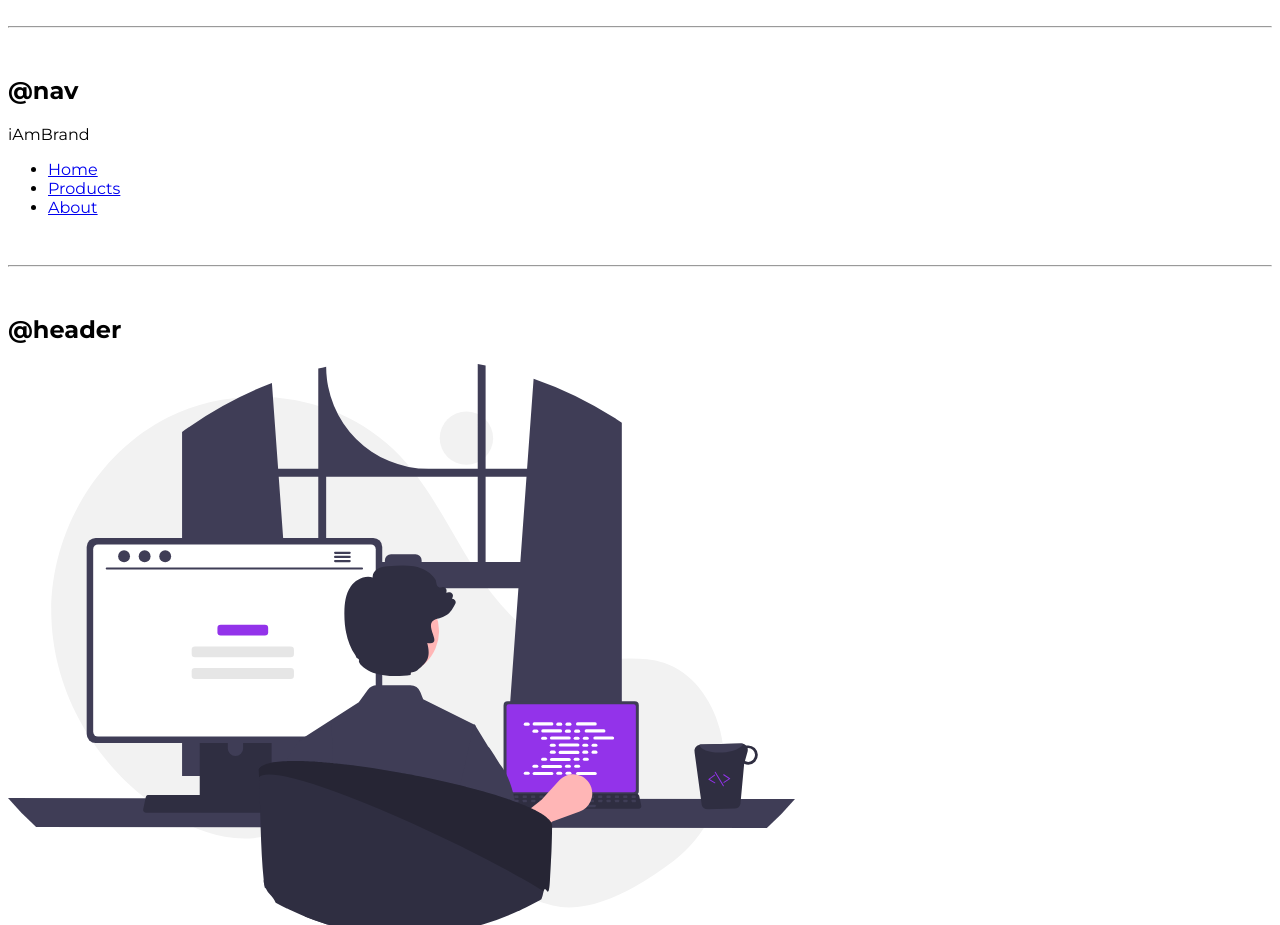
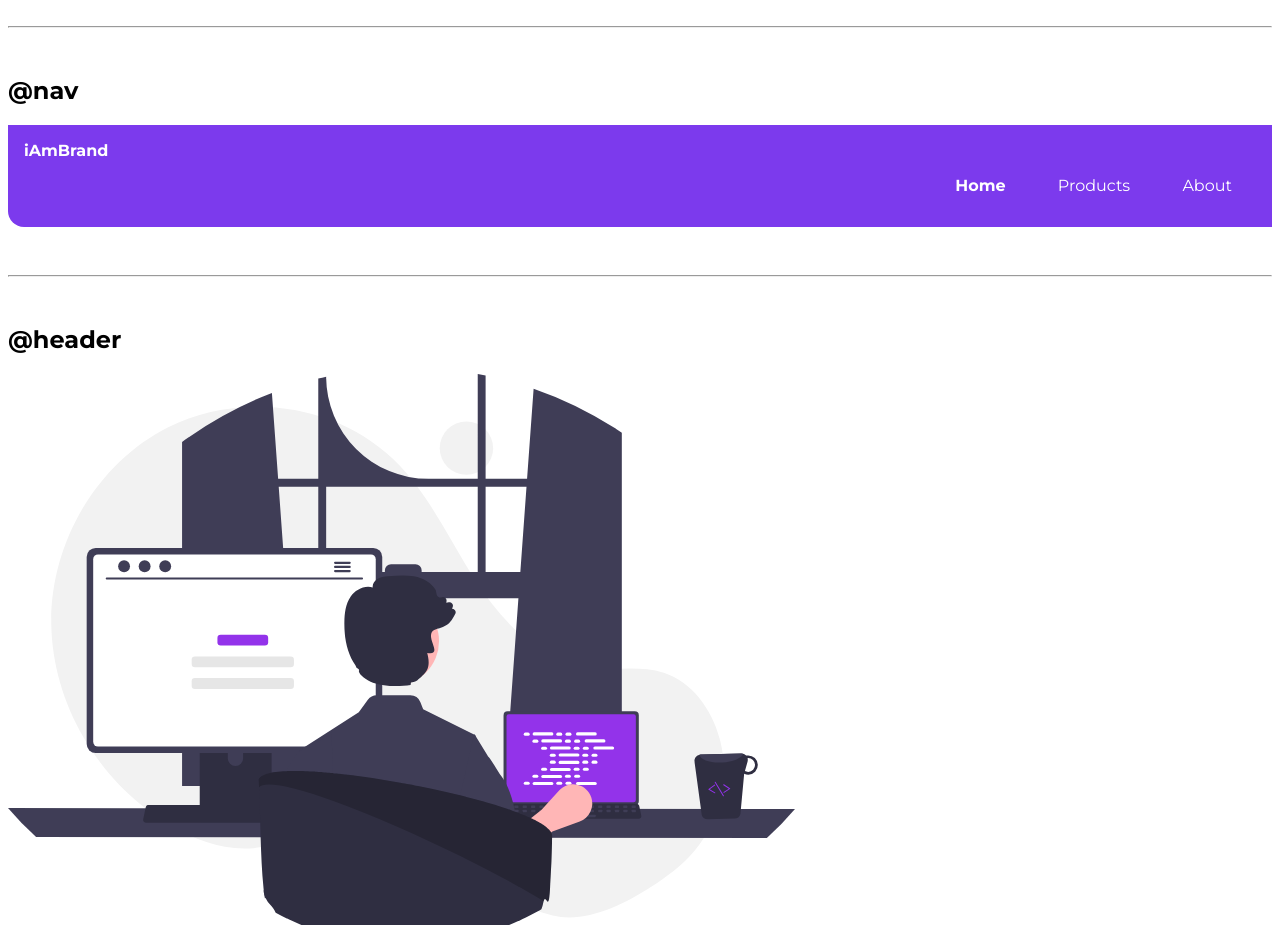
Before and after one commit to Rahul93999/lesson3htmlAndCSS, a plain HTML site: page index.html in a window 1280 px wide. Shown: the part 1400-2325 px from the top of the page. Drawn offline with Linux system fonts and the light colour scheme.

Commit message:
navigation

```diff
--- a/index.html
+++ b/index.html
@@ -69,17 +69,17 @@
 
     <h2>@nav</h2>
 
-    <nav>
-        <div>iAmBrand</div>
-        <ul>
-            <li>
-                <a href="/">Home</a>
+    <nav class="navigation container">
+        <div class="nav-brand">iAmBrand</div>
+        <ul class="list-non-bullet nav-pills">
+            <li class="list-item-inline">
+                <a class="link link-active" href="/">Home</a>
             </li>
-            <li>
-                <a href="/">Products</a>
+            <li class="list-item-inline">
+                <a class="link" href="/">Products</a>
             </li>
-            <li>
-                <a href="/">About</a>
+            <li class="list-item-inline">
+                <a class="link" href="/">About</a>
             </li>
         </ul>
     </nav>
--- a/styles.css
+++ b/styles.css
@@ -48,3 +48,23 @@ hr{
     display: inline;
     padding: 0rem 0.5rem;
 }
+
+/* navigation */
+.navigation{
+    background-color: var(--primary-color);
+    color: white;
+    padding: 1rem;
+    border-bottom-left-radius: 1rem;
+}
+.navigation .nav-brand{
+    font-weight: bold;
+}
+.navigation .nav-pills{
+    text-align: right;
+}
+.navigation .link{
+    color:white;
+}
+.navigation .link-active{
+    font-weight: bold;
+}
```
